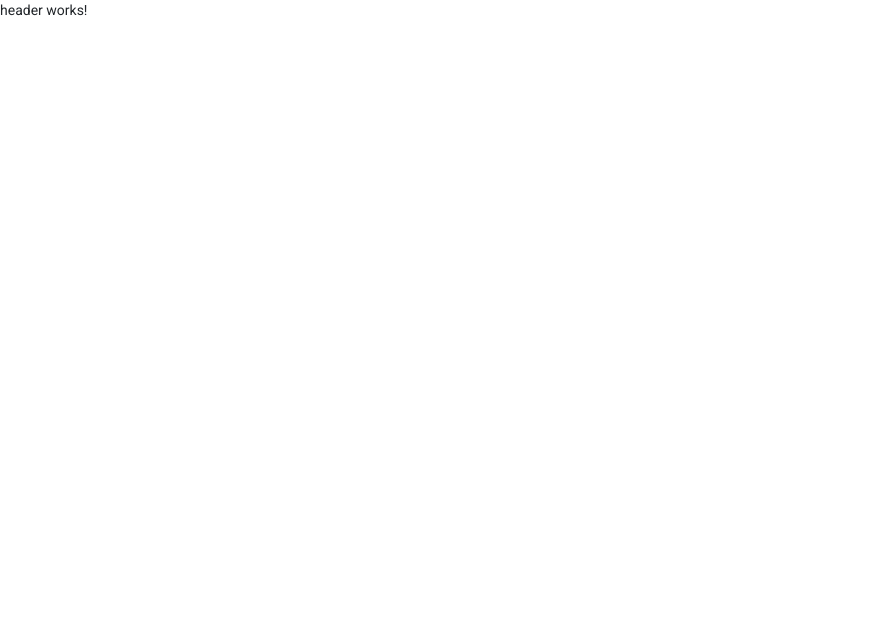
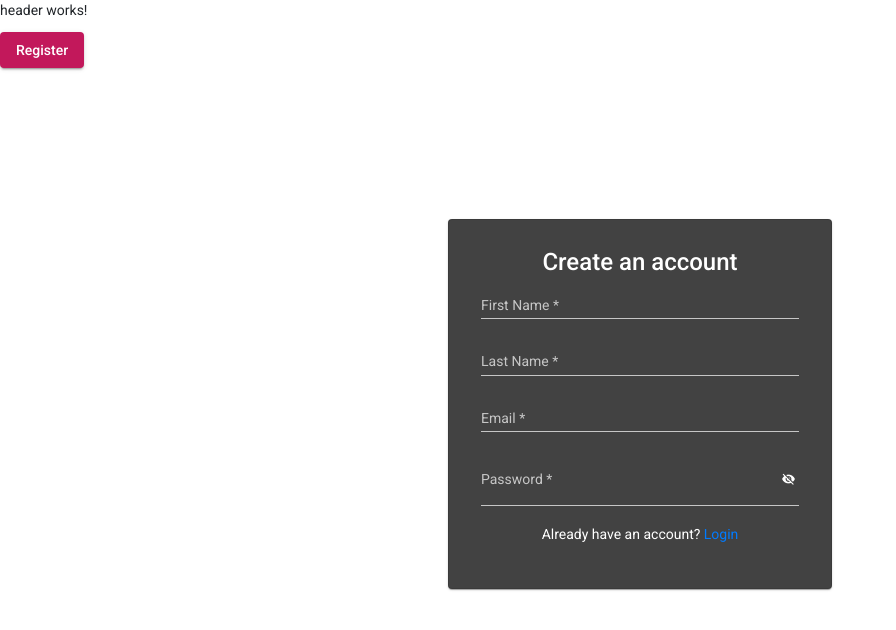
Before and after one commit to SafwanSa/KCDBS-app, an Angular app: page /register in a window 1280 px wide. Before the commit this address led to /. Shown: the top 630 px of the page, without its empty margins (0-896 px from the left). Built offline with nearby package versions, Linux system fonts and the light colour scheme.

Commit message:
Add register comp

```diff
--- a/src/app/app-routing.module.ts
+++ b/src/app/app-routing.module.ts
@@ -2,9 +2,11 @@ import { NgModule } from '@angular/core';
 import { Routes, RouterModule } from '@angular/router';
 import { HomeComponent } from '../app/components/home/home.component';
 import { LoginComponent } from '../app/components/login/login.component';
+import { RegisterComponent } from '../app/components/register/register.component';
 
 const routes: Routes = [
   { path: 'login', component: LoginComponent },
+  { path: 'register', component: RegisterComponent },
   { path: '', component: HomeComponent }
 ];
 
--- a/src/app/app.module.ts
+++ b/src/app/app.module.ts
@@ -8,6 +8,7 @@ import { AppComponent } from './app.component';
 import { HeaderComponent } from '../app/components/header/header.component';
 import { HomeComponent } from '../app/components/home/home.component';
 import { LoginComponent } from '../app/components/login/login.component';
+import { RegisterComponent } from '../app/components/register/register.component';
 //
 import { AuthService } from '../app/services/auth.service';
 import { PathRequester } from './shared/pathRequester';
@@ -35,7 +36,8 @@ import { MatMenuModule } from '@angular/material/menu';
     AppComponent,
     HeaderComponent,
     HomeComponent,
-    LoginComponent
+    LoginComponent,
+    RegisterComponent
   ],
   imports: [
     BrowserModule,
--- a/src/app/components/header/header.component.html
+++ b/src/app/components/header/header.component.html
@@ -1,3 +1,2 @@
-<p>
-  header works!
-</p>
+<p>header works!</p>
+<button mat-raised-button color="primary">Register</button>
--- /dev/null
+++ b/src/app/components/register/register.component.css
@@ -0,0 +1,21 @@
+.root-container {
+  display: flex;
+  justify-content: center;
+  align-items: center;
+  height: 84%;
+}
+.card {
+  width: 30%;
+  padding: 2rem;
+  text-align: center;
+}
+
+mat-form-field {
+  width: 100%;
+}
+
+button {
+  margin-top: 1.2rem;
+  margin-bottom: 1rem;
+  width: 100%;
+}
--- /dev/null
+++ b/src/app/components/register/register.component.html
@@ -0,0 +1,65 @@
+<div class="root-container">
+  <mat-card class="card">
+    <mat-card-title class="card-title">Create an account</mat-card-title>
+    <form [formGroup]="form" (ngSubmit)="onSubmit()">
+      <div class="firstName">
+        <mat-form-field appearance="legacy" color="primary">
+          <mat-label>First Name</mat-label>
+          <input matInput formControlName="firstName" autocomplete="off" />
+          <mat-error *ngIf="firstName.invalid">{{
+            getErrorMessage()
+          }}</mat-error>
+        </mat-form-field>
+      </div>
+
+      <mat-form-field appearance="legacy" color="primary">
+        <mat-label>Last Name</mat-label>
+        <input matInput formControlName="lastName" autocomplete="off" />
+        <mat-error *ngIf="lastName.invalid">{{ getErrorMessage() }}</mat-error>
+      </mat-form-field>
+
+      <div class="email">
+        <mat-form-field appearance="legacy">
+          <mat-label>Email</mat-label>
+          <input
+            matInput
+            placeholder="pat@example.com"
+            autocomplete="off"
+            formControlName="email"
+            required
+          />
+          <mat-error *ngIf="email.invalid">{{ getErrorMessage() }}</mat-error>
+        </mat-form-field>
+      </div>
+
+      <div class="password">
+        <mat-form-field appearance="legacy">
+          <mat-label>Password</mat-label>
+          <input
+            matInput
+            formControlName="password"
+            autocomplete="off"
+            [type]="hidePassword ? 'password' : 'text'"
+          />
+          <button
+            mat-icon-button
+            matSuffix
+            (click)="hidePassword = !hidePassword"
+            [attr.aria-label]="'Hide password'"
+            [attr.aria-pressed]="hidePassword"
+          >
+            <mat-icon>{{
+              hidePassword ? "visibility_off" : "visibility"
+            }}</mat-icon>
+          </button>
+          <mat-error *ngIf="password.invalid">{{
+            getErrorMessage()
+          }}</mat-error>
+        </mat-form-field>
+      </div>
+      <mat-error *ngIf="serverMessage !== ''">{{ serverMessage }}</mat-error>
+
+      <p>Already have an account? <a routerLink="/login">Login</a></p>
+    </form>
+  </mat-card>
+</div>
--- /dev/null
+++ b/src/app/components/register/register.component.ts
@@ -0,0 +1,68 @@
+import { Component, OnInit } from '@angular/core';
+import { FormBuilder, FormGroup, Validators } from '@angular/forms';
+import { Router } from '@angular/router';
+import { AuthService } from '../../services/auth.service';
+
+@Component({
+  selector: 'app-register',
+  templateUrl: './register.component.html',
+  styleUrls: ['./register.component.css']
+})
+export class RegisterComponent implements OnInit {
+
+  form: FormGroup;
+  loading = false;
+  serverMessage = '';
+  hidePassword = true;
+
+  constructor(
+    private fb: FormBuilder,
+    private authService: AuthService,
+    private router: Router
+  ) { }
+
+  ngOnInit(): void {
+    this.form = this.fb.group({
+      firstName: ['', [Validators.required]],
+      lastName: ['', [Validators.required]],
+      email: ['', [Validators.required, Validators.email]],
+      password: ['', [Validators.required, Validators.minLength(6)]]
+    });
+  }
+
+  get firstName(): any {
+    return this.form.get('firstName');
+  }
+
+  get lastName(): any {
+    return this.form.get('lastName');
+  }
+
+  get email(): any {
+    return this.form.get('email');
+  }
+
+  get password(): any {
+    return this.form.get('password');
+  }
+
+  getErrorMessage(): string {
+    if (this.password.hasError('minlength')) {
+      return 'Password must be at least 6 characters';
+    }
+    else if (this.email.hasError('required')
+      || this.firstName.hasError('required')
+      || this.lastName.hasError('required')
+      || this.password.hasError('required')) {
+      return 'You must enter a value';
+    } else if (this.email.hasError('email')) {
+      return 'Not a valid email';
+    }
+  }
+
+  async onSubmit(): Promise<void> {
+    this.loading = true;
+
+    this.loading = false;
+  }
+}
```
